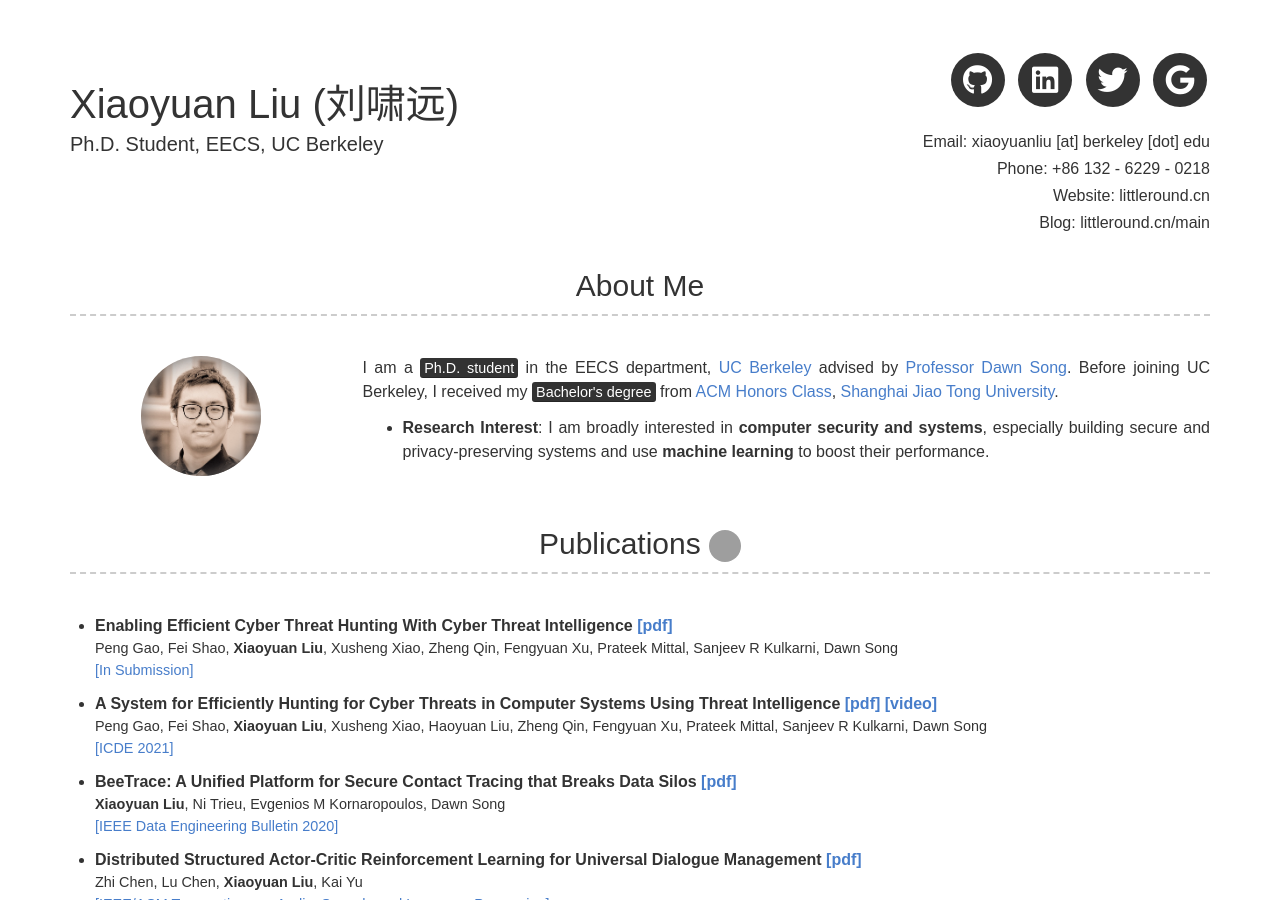
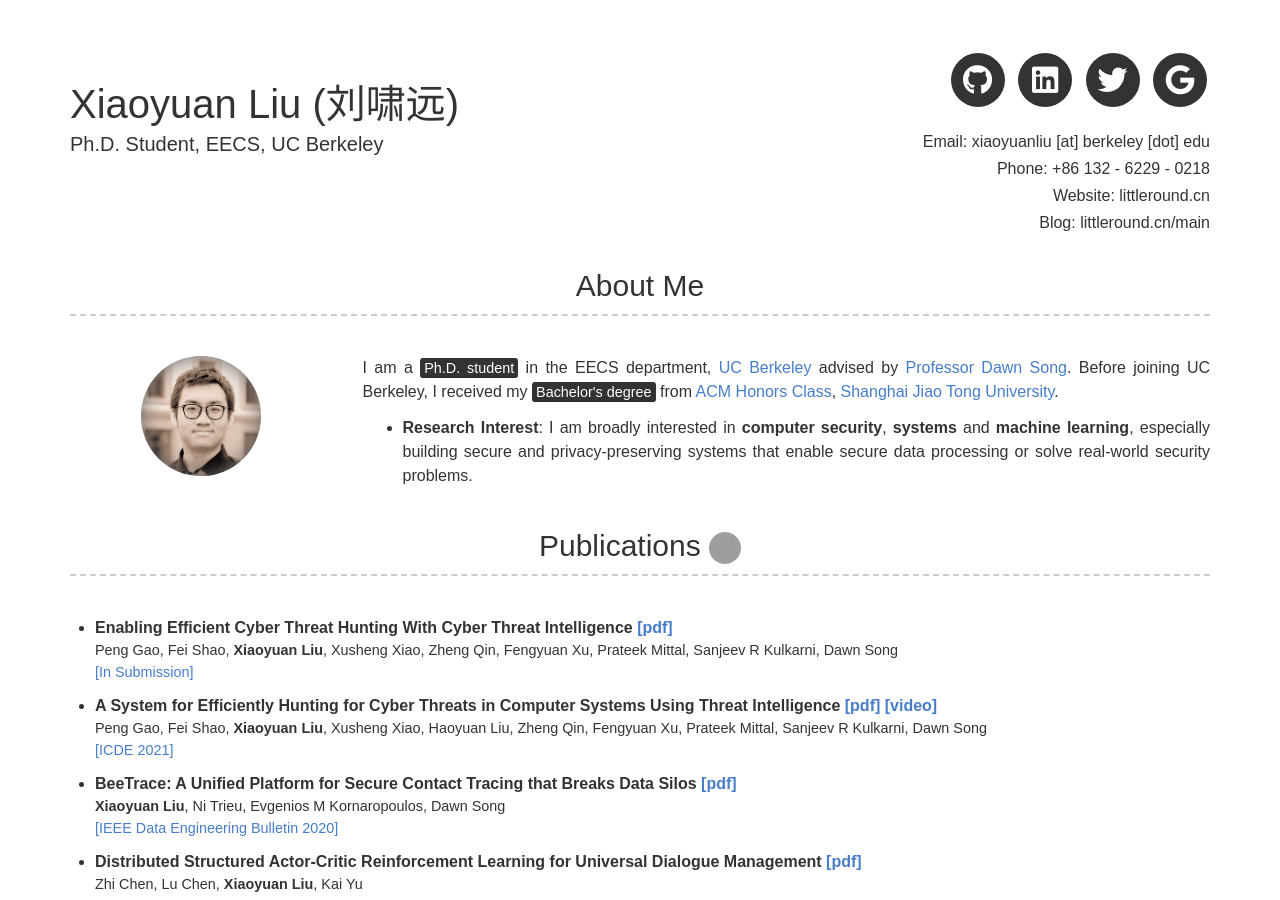
Before and after one commit to sproogen/modern-resume-theme, a Jekyll site: the page built from index.md, in a window 1280 px wide and 900 px high. Built offline with Jekyll 4.4.1, drawn with Linux system fonts in a browser that asks for light colours; nearby versions of some CDN libraries; some web fonts are replaced; grey boxes are pictures that could not be loaded.

Commit message:
update research interest

```diff
--- a/_config.yml
+++ b/_config.yml
@@ -22,7 +22,7 @@ linkedin_username: 啸远-刘-b46033190
 about_profile_image: images/profile2.jpg
 about_content: | # this will include new lines to allow paragraphs
   I am a <mark>Ph.D. student</mark> in the EECS department, [UC Berkeley](https://www.berkeley.edu/) advised by [Professor Dawn Song](https://people.eecs.berkeley.edu/~dawnsong/). Before joining UC Berkeley, I received my <mark>Bachelor's degree</mark> from [ACM Honors Class](https://acm.sjtu.edu.cn/home), [Shanghai Jiao Tong University](http://en.sjtu.edu.cn/).
-  - **Research Interest**: I am broadly interested in **computer security and systems**, especially building secure and privacy-preserving systems and use **machine learning** to boost their performance.
+  - **Research Interest**: I am broadly interested in **computer security**, **systems** and **machine learning**, especially building secure and privacy-preserving systems that enable secure data processing or solve real-world security problems.
 
 # Honors Section
 honor_title: Honors and Awards
```
